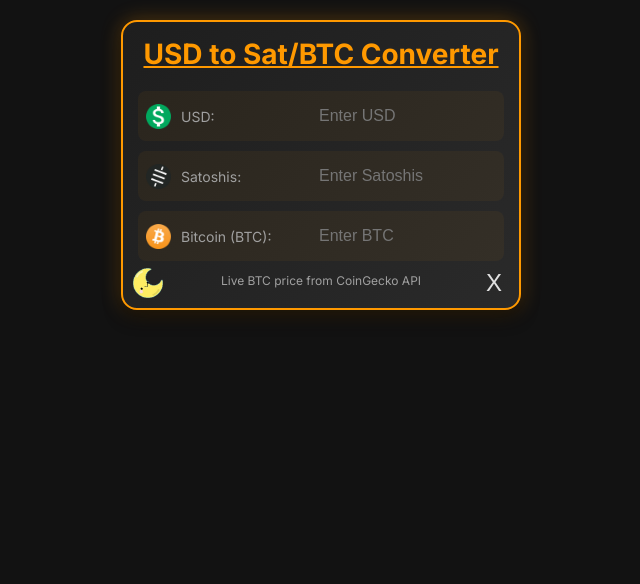
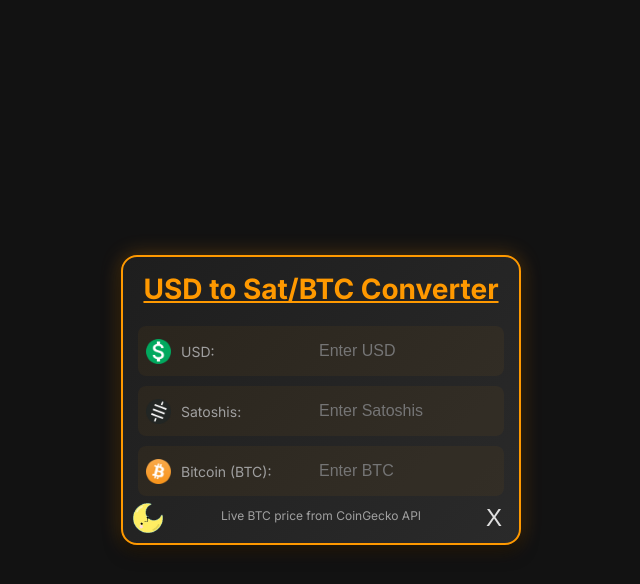
Before and after one commit to bigjokker/sats-1-tracker, a plain HTML site: page sats-converter.html in a window 1280 px wide. Shown: the whole page, without its empty margins (319-959 px from the left). Drawn offline with Linux system fonts and the light colour scheme; no server answers.

Commit message:
Update sats-converter.html

```diff
--- a/sats-converter.html
+++ b/sats-converter.html
@@ -2,7 +2,7 @@
 <html lang="en">
 <head>
     <meta charset="UTF-8">
-    <meta name="viewport" content="width=device-width, initial-scale=1.0, maximum-scale=1.0, user-scalable=no"> <!-- Added to prevent zoom/scale issues on iOS -->
+    <meta name="viewport" content="width=device-width, initial-scale=1.0, maximum-scale=1.0, user-scalable=no"> <!-- Locks scaling to prevent zoom/scale issues on iOS -->
     <title>Satoshi Converter</title>
     <link href="https://fonts.googleapis.com/css2?family=Inter:wght@400;700&family=Orbitron:wght@700&display=swap" rel="stylesheet">
     <style>
@@ -41,12 +41,16 @@
         }
 
         html {
-            height: 100%; /* Lock html height */
+            height: 100vh; /* Lock to viewport height */
             overflow: hidden; /* Prevent scrolling at root */
+            touch-action: none; /* Helps prevent default gestures */
+            position: relative; /* Needed to position fixed/absolute inside */
+            margin: 0;
+            padding: 0;
         }
 
         body {
-            height: 100%; /* Lock body height to viewport */
+            height: 100vh; /* Lock to viewport height */
             overflow: hidden; /* Disable all scrolling */
 
 
@@ -60,12 +64,15 @@
 
             display: flex;
             justify-content: center;
-            align-items: flex-start; /* Align to top */
-            padding-top: 20px; /* Space from top */
+            align-items: center;
+
         }
 
         .converter-widget {
-            position: relative;
+            position: fixed; /* Fix to viewport to prevent shift */
+            top: 50%;
+            left: 50%;
+            transform: translate(-50%, -50%); /* Center horizontally and vertically */
             background: linear-gradient(135deg, var(--widget-bg-start), var(--widget-bg-end));
             border: 2px solid var(--border-color);
             border-radius: 16px;
@@ -74,12 +81,14 @@
             box-shadow: 0 8px 16px rgba(0, 0, 0, 0.5), 0 0 20px rgba(255, 153, 0, 0.3);
             width: 100%;
             max-width: 400px;
+            max-height: 95vh; /* Ensure it fits within visible screen */
+            overflow: auto; /* Inner scroll if content overflows (though unlikely here) */
             box-sizing: border-box; /* Ensures padding doesn't add to width */
             transition: transform 0.2s ease, box-shadow 0.2s ease;
         }
 
         .converter-widget:hover {
-            transform: translateY(-4px);
+            transform: translate(-50%, -50%) translateY(-4px); /* Adjust for fixed positioning */
             box-shadow: 0 12px 24px rgba(0, 0, 0, 0.6), 0 0 30px rgba(255, 153, 0, 0.5);
         }
 
@@ -316,6 +325,17 @@
                 localStorage.setItem('theme', 'dark');
             }
         });
+
+        // Optional JS patch for iOS keyboard focus
+        window.addEventListener('focusin', () => {
+            // Prevent scrolling when keyboard appears
+            document.body.style.position = 'fixed';
+        });
+
+        window.addEventListener('focusout', () => {
+            // Restore after keyboard hides
+            document.body.style.position = '';
+        });
     </script>
 </body>
 </html>
```
